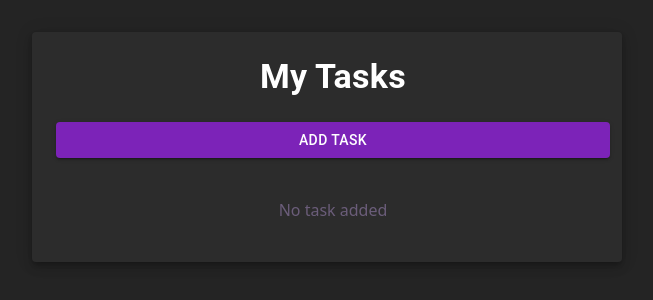
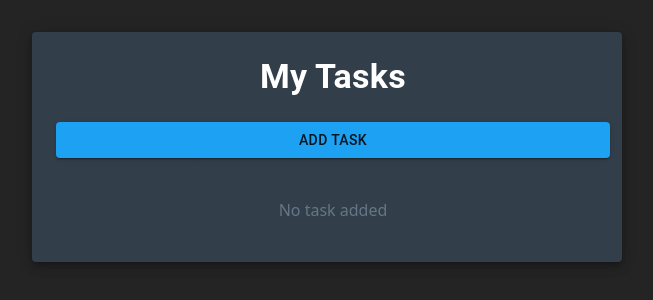
Before and after one commit to lucasdsr/mini-social-media, a React (Vite) app: page / in a window 1280 px wide. Shown: the top 300 px of the page, without its empty margins (313-966 px from the left). Built offline with nearby package versions, Linux system fonts and the light colour scheme.

Commit message:
update: theme colors

```diff
--- a/src/application/tasks/component.tsx
+++ b/src/application/tasks/component.tsx
@@ -2,7 +2,6 @@ import React, { createContext, PropsWithChildren } from 'react'
 
 import { useTaskState } from './state'
 
-import { contextDefaultValue } from './consts'
 import { UseTaskState } from '@/models'
 
 export const Context = createContext<UseTaskState | null>(null)
--- a/src/assets/theme.ts
+++ b/src/assets/theme.ts
@@ -4,24 +4,35 @@ export const theme = createTheme({
   palette: {
     mode: 'dark',
     primary: {
-      main: '#7C23B8'
+      main: '#1DA1F2', // Twitter blue
+      light: '#4AB3F4',
+      dark: '#0D8BD9'
     },
     secondary: {
-      dark: '#2F2139',
-      main: '#6B5D7A',
-      light: '#6B5D7A'
+      main: '#657786', // Twitter gray
+      light: '#8899A6',
+      dark: '#14171A'
+    },
+    background: {
+      default: '#15202B', // Dark blue-gray background
+      paper: '#192734' // Slightly lighter for cards/paper
+    },
+    text: {
+      primary: '#FFFFFF',
+      secondary: '#8899A6'
     },
     success: {
-      main: '#32CD32'
+      main: '#17BF63' // Twitter green
     },
     error: {
-      main: '#FF4500'
+      main: '#E0245E' // Twitter red/pink
     },
     warning: {
-      main: '#FFA500'
+      main: '#FFAD1F' // Twitter orange
     },
     info: {
-      main: '#FFA500'
-    }
+      main: '#1DA1F2' // Same as primary
+    },
+    divider: '#2F3336'
   }
 })
```
